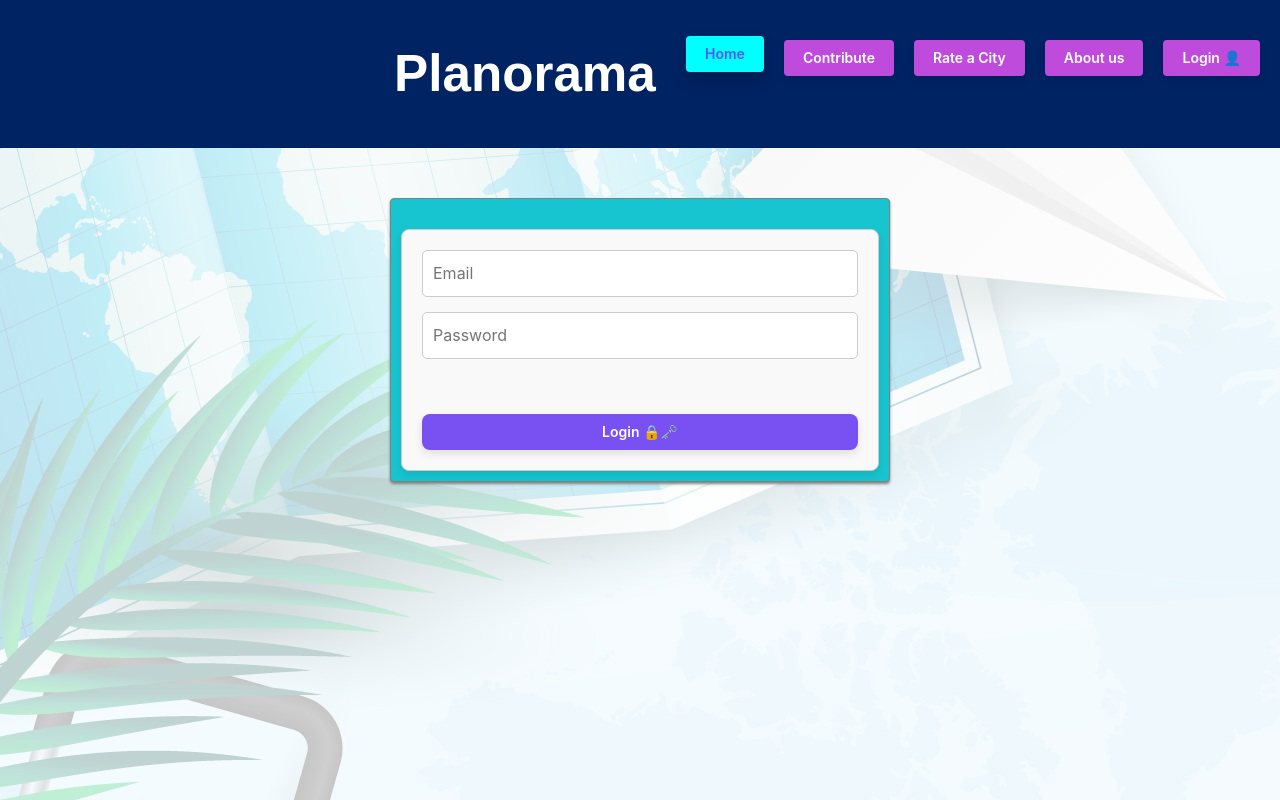
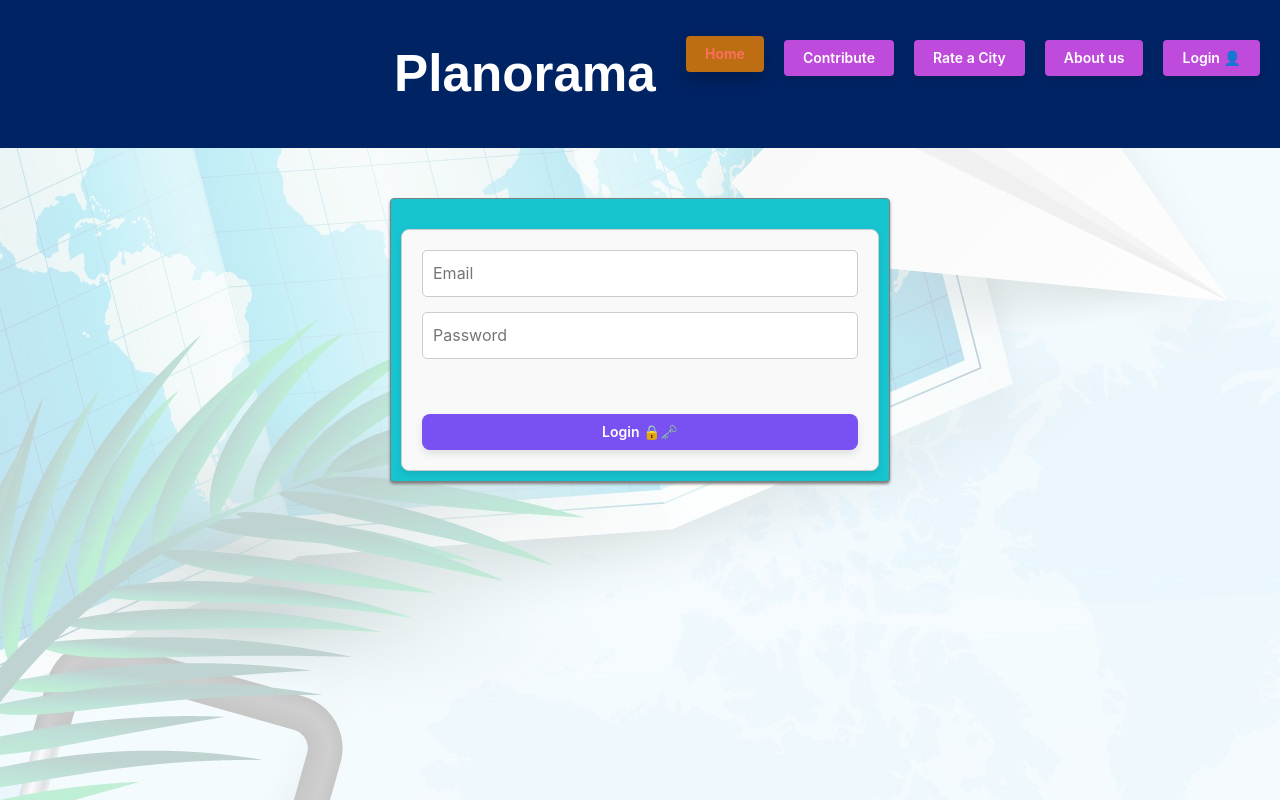
Before and after one commit to Namaste-Bonjour/Planorama, a React (Vite) app: page /Login in a window 1280 px wide. In both pictures the pointer is over the button "Home". Built offline with nearby package versions, Linux system fonts and the light colour scheme; no server answers.

Commit message:
Update button color when hover

```diff
--- a/src/components/CountryList.css
+++ b/src/components/CountryList.css
@@ -20,8 +20,8 @@
 }
 
 .card:hover {
-  color: #535bf2;
-  background-color: rgb(238, 212, 173);
+  color: #eaebee;
+  background-color: rgb(132, 181, 204);
   border-radius: 20px;
 }
 
--- a/src/components/Navbar.css
+++ b/src/components/Navbar.css
@@ -1,6 +1,7 @@
 .Navbar button:hover {
-  color: #535bf2;
-  background-color: aqua;
+
+  background-color: rgb(189, 109, 18);
+
 }
 
 .Navbar h1 {
```
